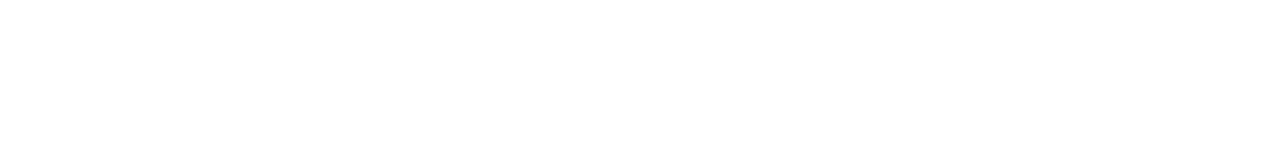
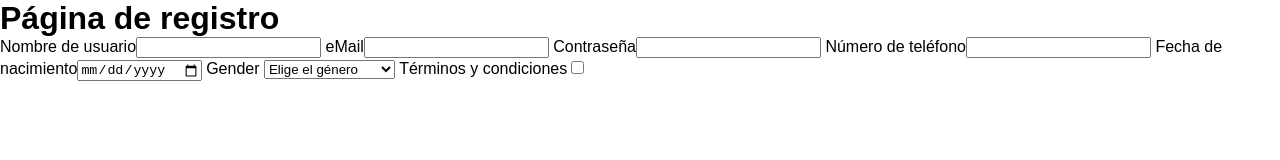
Before and after one commit to annarosesmarti/202309-w3ex1-formularios-anna-roses, a plain HTML site: page index.html in a window 1280 px wide. Drawn offline with Linux system fonts and the light colour scheme.

Commit message:
add form in html and main colors

```diff
--- a/index.html
+++ b/index.html
@@ -7,10 +7,26 @@
   <link rel="shortcut icon" href="/images/favicon.png" type="image/x-icon">
   <meta name="description" content="practica-de-formularios">
   <link rel="stylesheet" href="/styles/style.css">
-  <title>Formularios</title>
+  <title>Formulario de registro</title>
 </head>
 
 <body>
+  <h1 class="title">Página de registro</h1>
+  <form>
+    <label for="username">Nombre de usuario</label><input id="username" type="text">
+    <label for="emial">eMail</label><input id="email" type="email">
+    <label for="password">Contraseña</label><input id="password" type="password">
+    <label for="phone">Número de teléfono</label><input id="phone" type="tel">
+    <label for="birthdate">Fecha de nacimiento</label><input id="birthdate" type="date">
+    <label for="gender">Gender</label>
+    <select id="gender">
+      <option value="">Elige el género</option>
+      <option value="Male">Hombre</option>
+      <option value="Female">Mujer</option>
+      <option value="Other">Otros</option>
+      <option value="rather-not-say">Prefiero no decirlo</option>
+    </select>
+    <label for="checkbox">Términos y condiciones</label><input id="checkbox" type="checkbox" </form>
 
 </body>
 
--- a/styles/style.css
+++ b/styles/style.css
@@ -1,23 +1,30 @@
 :root {
- --main-color: #57577a
- --main-font: arial
+  --main-color: black;
+  --secondary-color: #085979;
+  --tertiary-color: #64babe;
+  --main-font: arial;
+  --main-font-size: 1erm;
 }
 
 *,
 ::before,
-::after{
-box-sizing: border-box;
+::after {
+  box-sizing: border-box;
 }
 
 body,
 h1,
 h2,
 h3,
-h4,
-h5,
-h6,
 p {
   margin: 0px;
+  font-family: var(--main-font);
+  color: var(--main-color);
+  font-size: var(--main-font-size);
+}
+
+.title {
+  font-size: 2rem;
 }
 
 ul {
```
